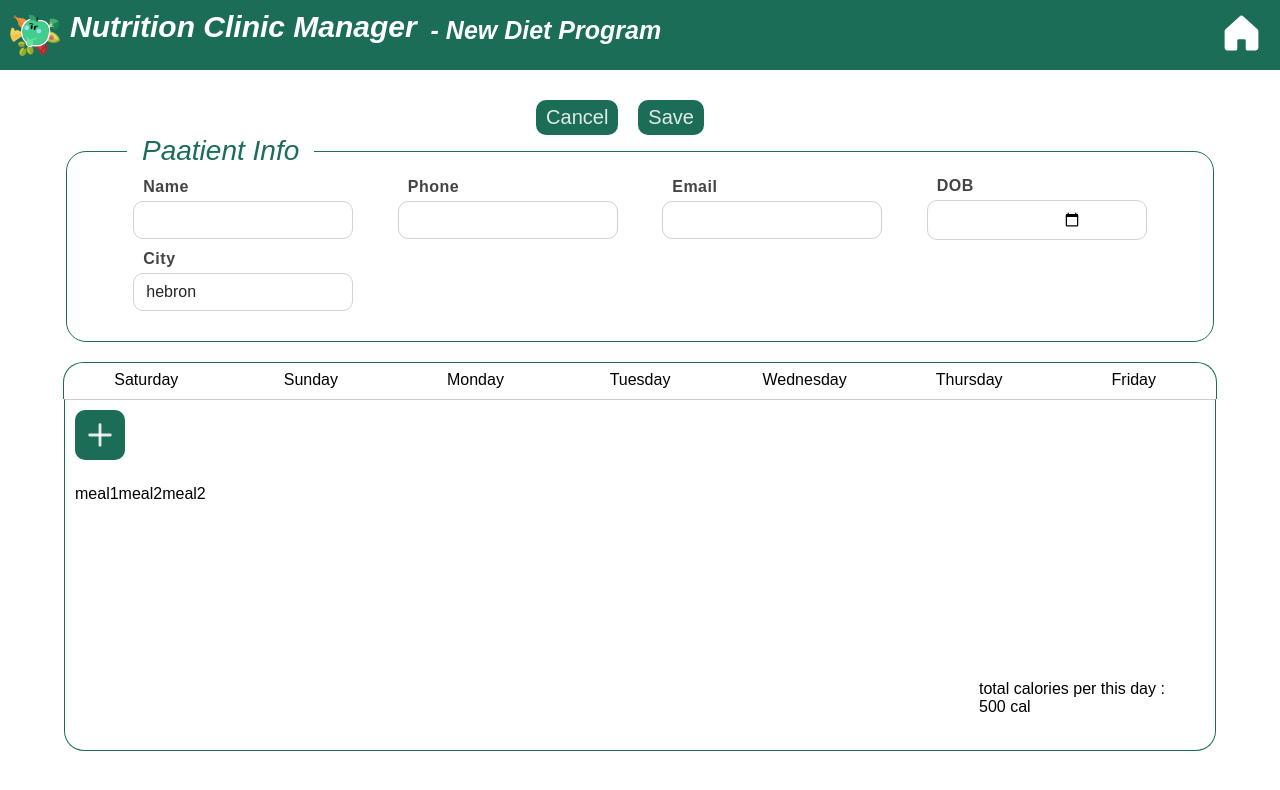
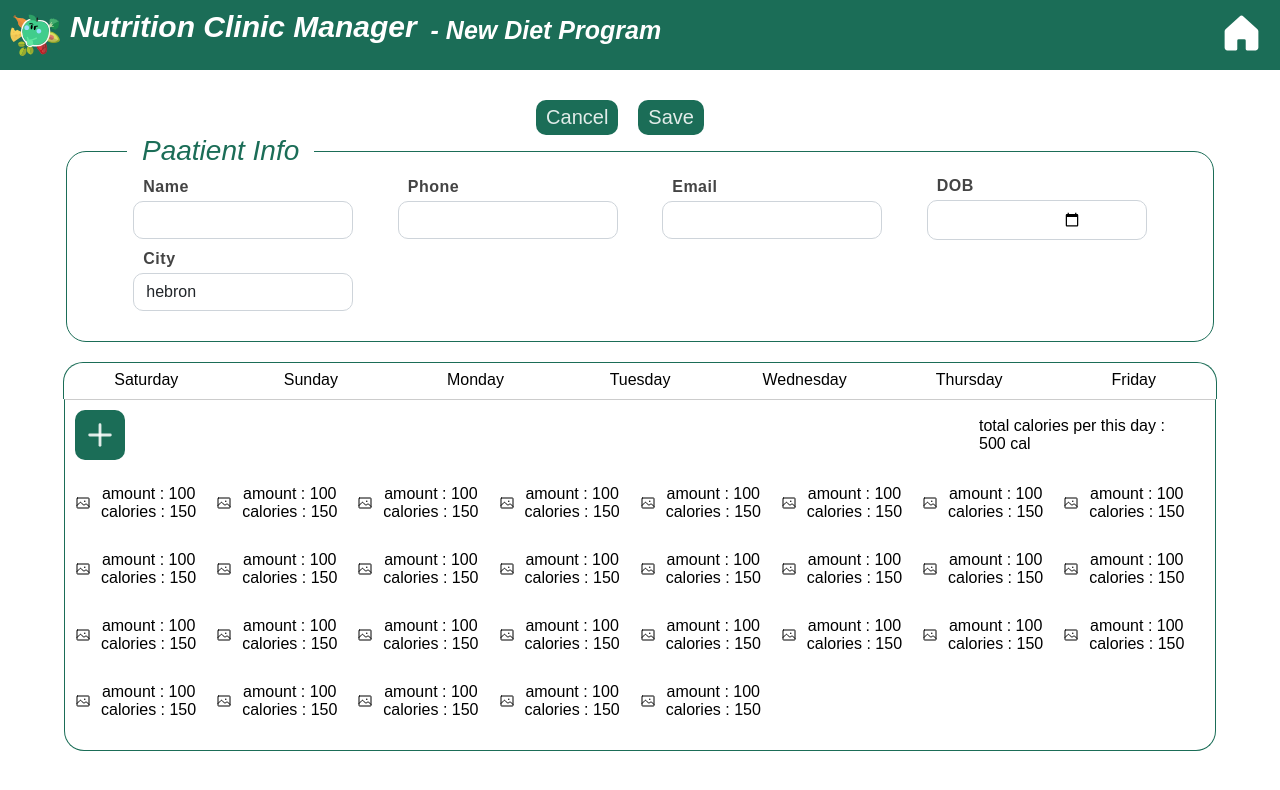
Before and after one commit to raghad-ns/nutritionist-app, a React (Create React App) app: page /add in a window 1280 px wide. Shown: the top 790 px of the page. Built offline with nearby package versions, Linux system fonts and the light colour scheme; a web font is replaced by a local one.

Commit message:
setting up meal card & display it in daily meals

```diff
--- a/src/components/add/daily-meals/daily-meals.component.jsx
+++ b/src/components/add/daily-meals/daily-meals.component.jsx
@@ -1,4 +1,5 @@
 import { Plus } from 'phosphor-react';
+import MealCard from '../meal-card/meal-card.component';
 import './daily-meals.css'
 
 /**
@@ -11,19 +12,43 @@ const DailyMeals = (props) => {
     return (
         <div className="dailyMealsWrapper">
             <div className='dailyMeals'>
-                <div className="newMealButton">
+                <div className="mealsHeader">
                     <button className='innerButton' onClick={() => props.setAddMeal(true)}><Plus size={30} weight='bold' /></button>
-                </div>
-                <div className="mealsWrapper">
-                    <div className="meals">
-                        <span>meal1</span>
-                        <span>meal2</span>
-                        <span>meal2</span>
-                    </div>
                     <div className="stats">
                         <span>total calories per this day :</span>
                         <span>500 cal</span>
                     </div>
+                </div>
+                <div className="mealsWrapper">
+                    <MealCard name='rice' amount={100} calories={150} />
+                    <MealCard name='rice' amount={100} calories={150} />
+                    <MealCard name='rice' amount={100} calories={150} />
+                    <MealCard name='rice' amount={100} calories={150} />
+                    <MealCard name='rice' amount={100} calories={150} />
+                    <MealCard name='rice' amount={100} calories={150} />
+                    <MealCard name='rice' amount={100} calories={150} />
+                    <MealCard name='rice' amount={100} calories={150} />
+                    <MealCard name='rice' amount={100} calories={150} />
+                    <MealCard name='rice' amount={100} calories={150} />
+                    <MealCard name='rice' amount={100} calories={150} />
+                    <MealCard name='rice' amount={100} calories={150} />
+                    <MealCard name='rice' amount={100} calories={150} />
+                    <MealCard name='rice' amount={100} calories={150} />
+                    <MealCard name='rice' amount={100} calories={150} />
+                    <MealCard name='rice' amount={100} calories={150} />
+                    <MealCard name='rice' amount={100} calories={150} />
+                    <MealCard name='rice' amount={100} calories={150} />
+                    <MealCard name='rice' amount={100} calories={150} />
+                    <MealCard name='rice' amount={100} calories={150} />
+                    <MealCard name='rice' amount={100} calories={150} />
+                    <MealCard name='rice' amount={100} calories={150} />
+                    <MealCard name='rice' amount={100} calories={150} />
+                    <MealCard name='rice' amount={100} calories={150} />
+                    <MealCard name='rice' amount={100} calories={150} />
+                    <MealCard name='rice' amount={100} calories={150} />
+                    <MealCard name='rice' amount={100} calories={150} />
+                    <MealCard name='rice' amount={100} calories={150} />
+                    <MealCard name='rice' amount={100} calories={150} />
                 </div>
 
             </div>
--- a/src/components/add/daily-meals/daily-meals.css
+++ b/src/components/add/daily-meals/daily-meals.css
@@ -20,12 +20,15 @@
 
 .dailyMealsWrapper>.dailyMeals>.mealsWrapper {
     display: flex;
-    justify-content: space-between;
+    overflow-y: scroll;
+    justify-content: flex-start;
+    flex-wrap: wrap;
+    row-gap: 10px;
     width: 100%;
     height: 70%;
 }
 
-.dailyMealsWrapper>.dailyMeals>.mealsWrapper>.stats {
+.dailyMealsWrapper>.dailyMeals>.mealsHeader>.stats {
     display: flex;
     flex-direction: column;
     justify-content: flex-end;
@@ -34,22 +37,16 @@
     font-size: 16px;
 }
 
-.dailyMealsWrapper>.dailyMeals>.mealsWrapper>.meals {
-    display: flex;
-    justify-content: flex-start;
-    flex-wrap: wrap;
-    row-gap: 10px;
-}
-
-.dailyMealsWrapper>.dailyMeals>.newMealButton {
+.dailyMealsWrapper>.dailyMeals>.mealsHeader {
     display: inline-flex;
-    justify-content: flex-start;
+    flex-direction: row;
+    justify-content: space-between;
     align-items: center;
     height: fit-content;
     width: 100%;
 }
 
-.dailyMealsWrapper>.dailyMeals>.newMealButton>button {
+.dailyMealsWrapper>.dailyMeals>.mealsHeader>button {
     height: 50px;
     width: 50px;
     display: flex;
--- /dev/null
+++ b/src/components/add/meal-card/meal-card.component.jsx
@@ -0,0 +1,20 @@
+import { Image } from 'phosphor-react'
+import React from 'react'
+import './meal-card.css'
+
+const MealCard = (props) => {
+    return (
+        <div className='mealCard'>
+            <div className="imageWrapper">
+                {/* <img src={props.image} alt={props.name} /> */}
+                <Image />
+            </div>
+            <div className='mealDetails'>
+                <span>amount : {props.amount}</span>
+                <span>calories : {props.calories}</span>
+            </div>
+        </div>
+    )
+}
+
+export default MealCard
--- /dev/null
+++ b/src/components/add/meal-card/meal-card.css
@@ -0,0 +1,18 @@
+.mealCard {
+    display: flex;
+    justify-content: flex-start;
+    width: fit-content;
+    height: fit-content;
+    margin-right: 20px;
+    margin-bottom: 20px;
+}
+.mealCard > .imageWrapper {
+    margin-right: 10px;
+    display: flex;
+    justify-content: center;
+    align-items: center;
+}
+.mealCard > .mealDetails  {
+    display: flex;
+    flex-direction: column;
+}
```
